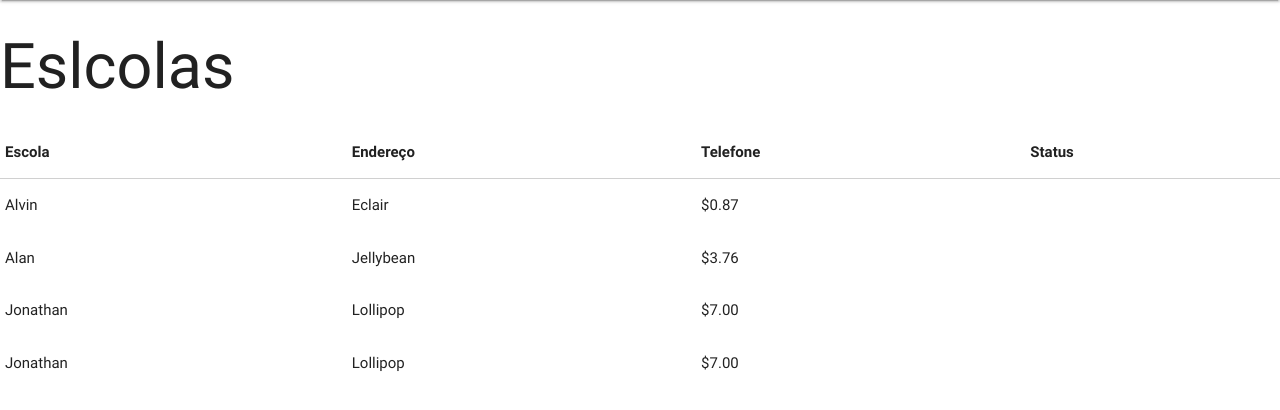
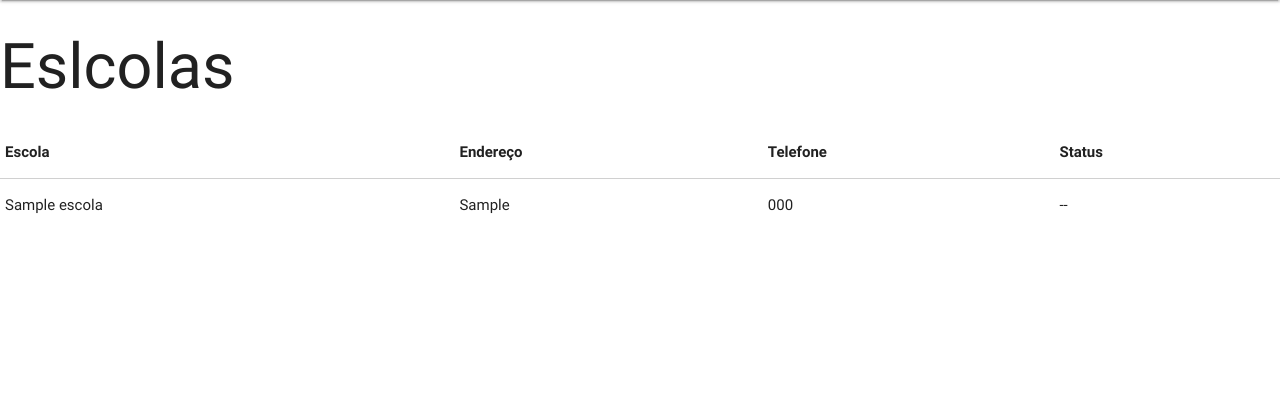
Before and after one commit to FabianoAlmeidaMelo/escolar, a Django app: page /escolas/escolas_list/ in a window 1280 px wide. Shown: the part 64-474 px from the top of the page. Run offline with Django 3.2, Linux system fonts and the light colour scheme; tables that the repository leaves empty hold one stand-in row (values such as "Sample post"); parts of the project's set-up code (start-up, migrations or seed data) failed here and were passed over.

Commit message:
ref #6 usando informações do BD

```diff
--- a/escolar/escolas/templates/escolas/escolas_list.html
+++ b/escolar/escolas/templates/escolas/escolas_list.html
@@ -13,26 +13,14 @@
         </thead>
 
         <tbody>
+        {% for escola in escolas %}
           <tr>
-            <td>Alvin</td>
-            <td>Eclair</td>
-            <td>$0.87</td>
+            <td>{{ escola.nome }}</td>
+            <td>{{ escola.endereco }}</td>
+            <td>{{ escola.telefone }}</td>
+            <td>{{ escola.status|default:"--" }}</td>
           </tr>
-          <tr>
-            <td>Alan</td>
-            <td>Jellybean</td>
-            <td>$3.76</td>
-          </tr>
-          <tr>
-            <td>Jonathan</td>
-            <td>Lollipop</td>
-            <td>$7.00</td>
-          </tr>
-        <tr>
-            <td>Jonathan</td>
-            <td>Lollipop</td>
-            <td>$7.00</td>
-          </tr>
+        {% endfor %}
         </tbody>
       </table>
 {% endblock content %}
```
